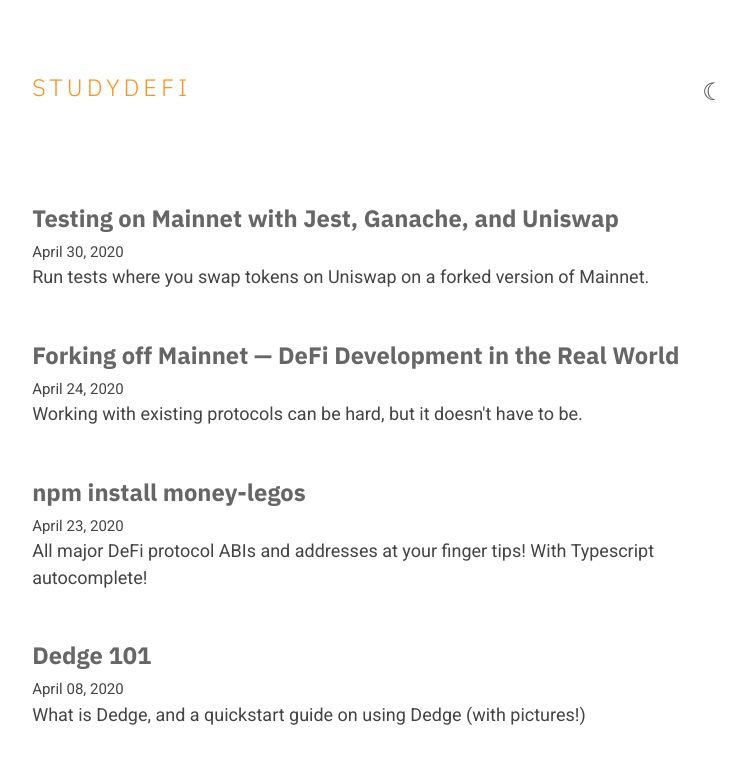
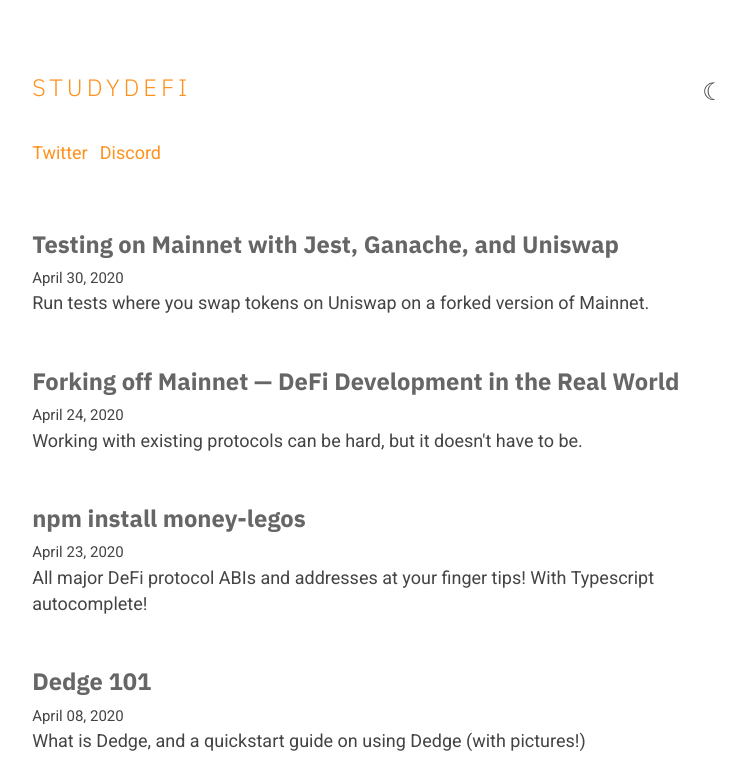
Before and after one commit to studydefi/studydefi.com, a Gatsby site: page / in a window 1280 px wide. Shown: the top 774 px of the page, without its empty margins (262-1008 px from the left). Built offline with nearby package versions, Linux system fonts and the light colour scheme; Gatsby itself is replaced by a stand-in of ours; some packages are replaced by stand-ins of ours.

Commit message:
add bio link to social media

```diff
--- a/src/components/bio.js
+++ b/src/components/bio.js
@@ -34,6 +34,17 @@
         marginBottom: rhythm(2.5),
       }}
     >
+      <a
+        style={{ marginRight: "12px" }}
+        href="https://twitter.com/studydefi"
+        target="_blank"
+        rel=""
+      >
+        Twitter
+      </a>
+      <a href="https://discord.gg/rBr3U32" target="_blank" rel="">
+        Discord
+      </a>
     </div>
   )
 }
```
